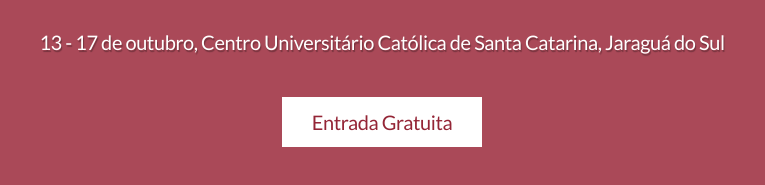
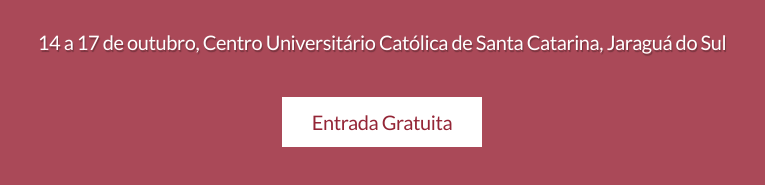
Before and after one commit to bsi-2012/semana-academica-2014, a plain HTML site: page out/index.html in a window 1280 px wide. Shown: the part 188-373 px from the top of the page, 258-1023 px from the left. Drawn offline with nearby package versions, Linux system fonts and the light colour scheme; some packages are replaced by stand-ins of ours.

Commit message:
Update build

```diff
--- a/out/index.html
+++ b/out/index.html
@@ -72,7 +72,7 @@
     <h1 class="logo-name">
       <a class="logo-link" href="#" title="GDG Semana Acadêmica BSI 2014" itemprop="name">GDG Semana Acadêmica BSI 2014</a>
     </h1>
-    <h2 class="tagline">13 - 17 de outubro, Centro Universitário Católica de Santa Catarina, Jaraguá do Sul</h2>
+    <h2 class="tagline">14 a 17 de outubro, Centro Universitário Católica de Santa Catarina, Jaraguá do Sul</h2>
 
 
       <div class="call-action-area">
```
